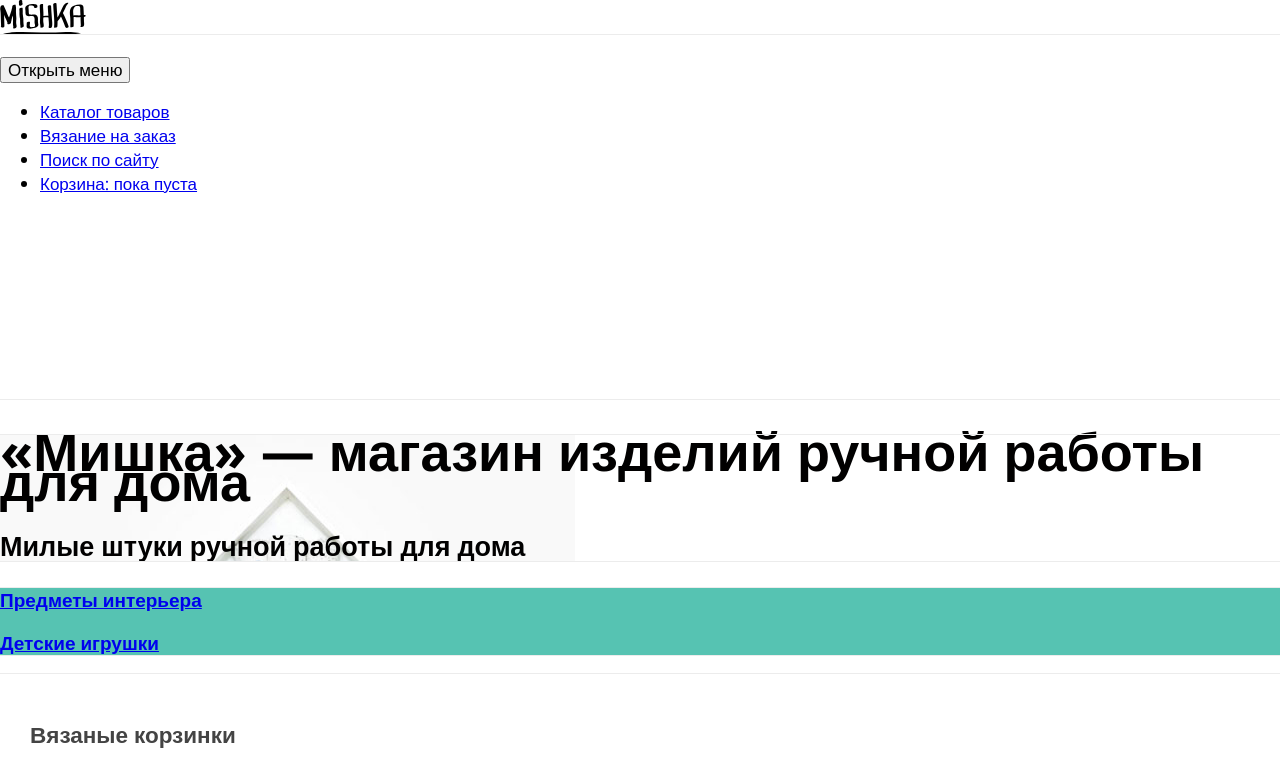
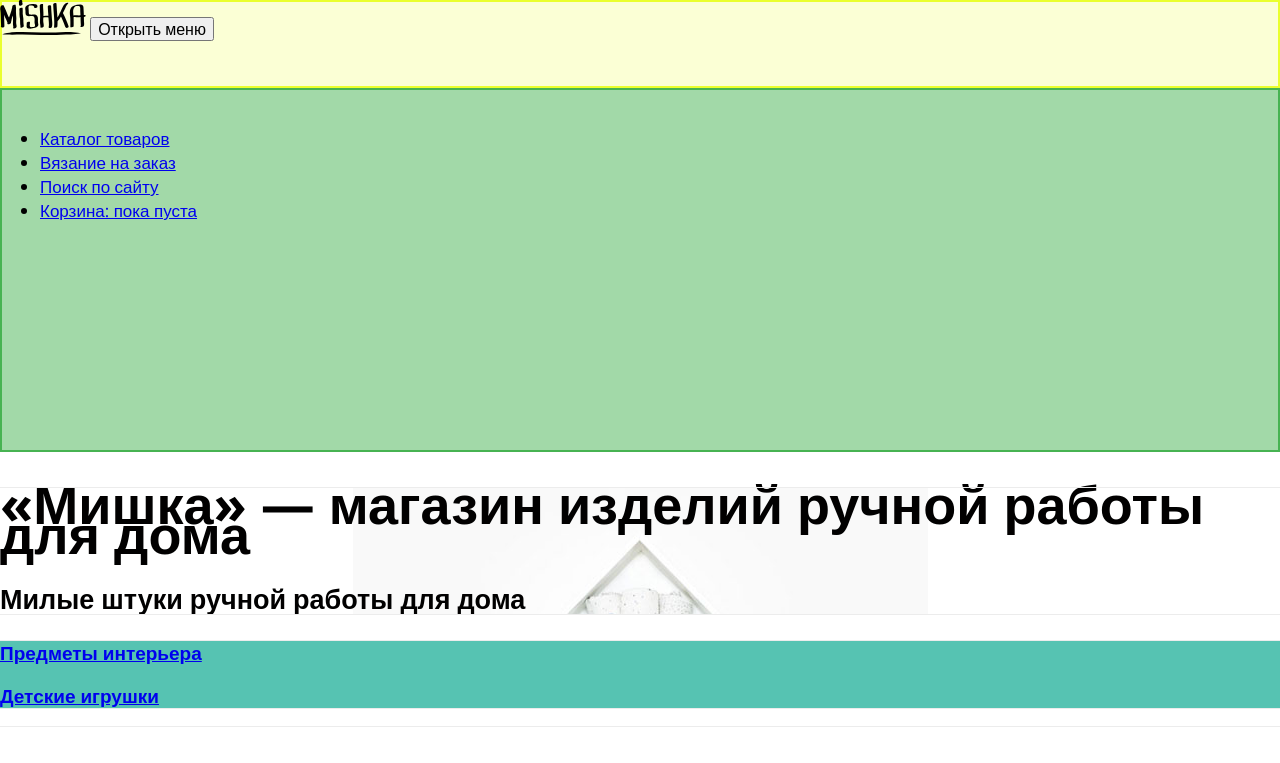
Before and after one commit to booolat/1039331-mishka-17, a website: page source/index.html in a window 1280 px wide. Shown: the top 763 px of the page. Drawn offline with nearby package versions, Linux system fonts and the light colour scheme; files that its build step writes are made by us from their sources.

Commit message:
Домашняя сессия

```diff
--- a/source/index.html
+++ b/source/index.html
@@ -10,8 +10,11 @@
     <header class="page-header">
       <img class="page-header__logo-image" src="img/logo-mobile.svg"
       width="86" height="35" alt="Магазин Mishka">
+      <button class="page-header__menu-button" type="button">Открыть меню</button>
+    </header>
+    <main>
       <nav class="main-nav">
-        <button class="main-nav__toggle" type="button">Открыть меню</button>
+        <!-- <button class="main-nav__toggle" type="button">Открыть меню</button> -->
         <div class="main-nav__wrapper">
           <ul class="main-nav__list site-list">
             <li class="site-list__item">
@@ -29,8 +32,6 @@
           </ul>
         </div>
       </nav>
-    </header>
-    <main>
       <div class="page-intro">
         <h1 class="visually-hidden">«Мишка» — магазин изделий ручной работы для дома</h1>
         <p class="page-intro__text">Милые штуки ручной работы для дома</p>
--- a/source/less/blocks/main-nav.less
+++ b/source/less/blocks/main-nav.less
@@ -1,14 +1,12 @@
 .main-nav {
+  height: 320px;
   font-size: 17px;
   line-height: 24px;
   font-weight: 700px;
   color: black;
   padding-top: 22px;
   padding-bottom: 22px;
-  min-height: 320px;
-  outline: 1px solid #ececec;
+  // outline: 1px solid #ececec;
+  background: rgba(71, 179, 82, 0.5);
+  box-shadow: inset 0 0 0 2px rgb(71, 179, 82);
 }
-
-.page-header__logo-image {
-  height: 35px;
-}
--- a/source/less/blocks/page-header.less
+++ b/source/less/blocks/page-header.less
@@ -1,5 +1,11 @@
 .page-header {
-  display: flex;
-  flex-direction: column;
-  outline: 1px solid #ececec;
+  // display: flex;
+  min-height: 79px;
+  // outline: 1px solid #ececec;
+  background: rgba(234, 255, 45, 0.2);
+  box-shadow: inset 0 0 0 2px rgb(234, 255, 45);
 }
+
+.page-header__logo-image {
+  height: 35px;
+}
--- a/source/less/blocks/page-intro.less
+++ b/source/less/blocks/page-intro.less
@@ -1,6 +1,7 @@
 .page-intro {
   background-color: white;
   background-image: url("../img/hero-mobile@1x.jpg");
+  background-position: top center;
   background-repeat: no-repeat;
   font-size: 27px;
   line-height: 30px;
--- a/source/less/global/global.less
+++ b/source/less/global/global.less
@@ -1,5 +1,5 @@
 body {
-  min-width: 320px;
+  min-width: 350px;
   margin: 0;
   padding: 0;
   background-color: white;
--- a/source/less/global/outlines.less
+++ b/source/less/global/outlines.less
@@ -1,26 +1,34 @@
-body {
-  background-size: 720px auto;
-  min-height: 750px;
+// body {
+//   // background: url("../img/mishka-index-mobile.jpg") no-repeat 50% 0;
+//   background-size: 720px auto;
+//   min-height: 750px;
+// }
+
+
+// @media (min-width: @tablet-width) {
+//   body {
+//     // background: url("../img/mishka-index-tablet.jpg") no-repeat 50% 0;
+//     background-size: auto;
+//   }
+// }
+
+.main-nav {
+  height: 320px;
 }
 
 @media (min-width: @tablet-width) {
-  body {
-    background-size: 1178px auto;
+  .page-header {
+    height: 88px;
+  }
+
+  .main-nav {
+    height: 80px;
   }
 }
 
-@media (min-width: @desktop-width) {
-  body {
-    background-size: 1391px auto;
-  }
-}
-
-.main-nav {
-  min-height: 320px;
-}
-
-@media (min-width: @tablet-width) {
-  .main-nav {
-    min-height: 70px;
-  }
-}
+// @media (min-width: @desktop-width) {
+//   body {
+//     // background: url("../img/mishka-index-desktop.jpg") no-repeat 50% 0;
+//     background-size: auto;
+//   }
+// }
--- a/source/less/global/variables.less
+++ b/source/less/global/variables.less
@@ -1,2 +1,2 @@
-@tablet-width: 768px;
-@desktop-width: 1200px;
+@tablet-width: 772px;
+@desktop-width: 1150px;
--- a/source/less/style.less
+++ b/source/less/style.less
@@ -1,4 +1,3 @@
-
 @import "source/less/global/normalize.less";
 @import "source/less/global/variables.less";
 @import "source/less/global/mixins.less";
```
Also changed, not shown: source/img/mishka-index-desktop.jpg (added), source/img/mishka-index-mobile.jpg (added), source/img/mishka-index-tablet.jpg (added).
